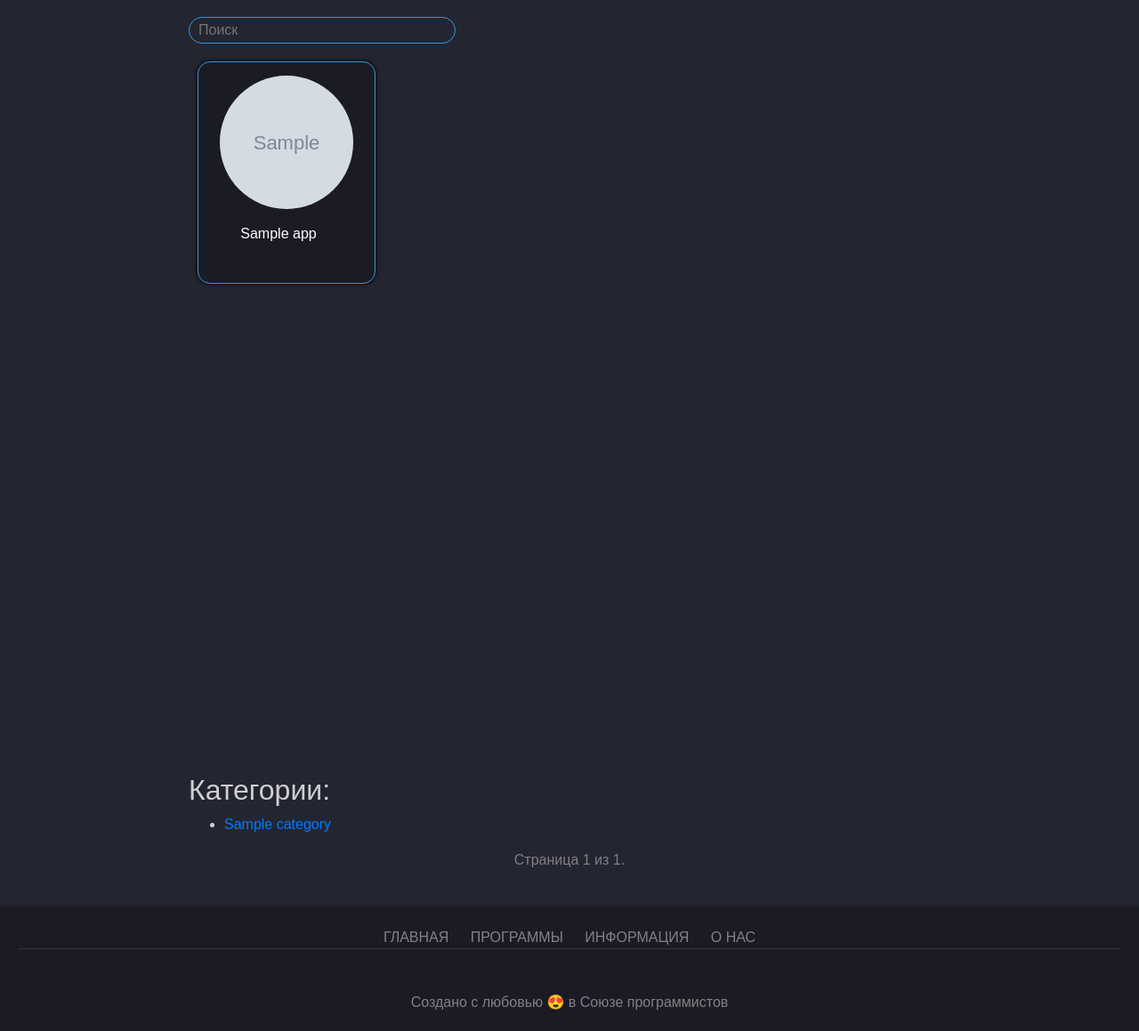
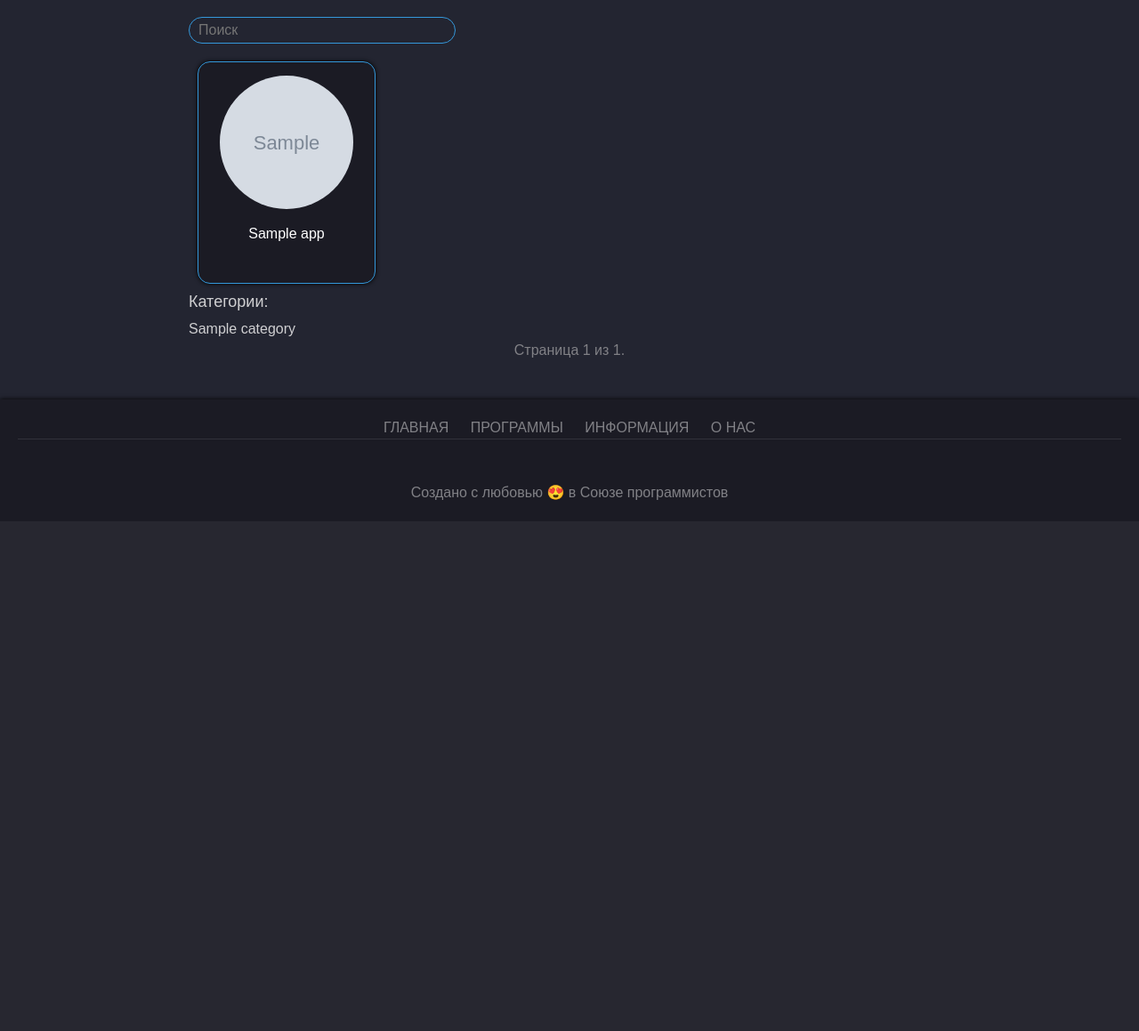
Before and after one commit to C15HOT/apps_shop, a Django app: page /apps/ in a window 1280 px wide. Shown: the part 236-1395 px from the top of the page at 89% size. After the commit the page ends 798 px from the top, so only its background shows below. Run offline with Django 3.2, Linux system fonts and the light colour scheme; tables that the repository leaves empty hold one stand-in row (values such as "Sample post"); grey boxes marked "Sample" are stand-in pictures; some libraries are stand-ins or nearby versions.

Commit message:
Fix bug in the apps_list size app cards

```diff
--- a/shop/views.py
+++ b/shop/views.py
@@ -56,7 +56,7 @@ class AppsListView(generic.ListView):
     template_name = 'apps_list.html'
     context_object_name = 'apps_list'
     queryset = App.objects.all()
-    paginate_by = 18
+    paginate_by = 24
 
 
     def get_context_data(self, **kwargs):
--- a/static/css/style.css
+++ b/static/css/style.css
@@ -500,9 +500,10 @@ position: relative;
 
 
 .main-container-apps-list{
-	display: block;
+	display: flex;
+	flex-wrap: wrap;
 	width: 100%;
-	height: 100vh;
+	/* height: 100vh; */
 	text-decoration: none;
 }
 .apps-a{
@@ -556,14 +557,23 @@ position: relative;
 
 	color: #fff;
 	margin-top: 15px;
-	max-width: 180px;
+	max-width: 200px;
 	text-align: center;
 }
-.footer-apps{
-	min-height: 200px;
-	/* float: inline-end; */
+.apps-list-category{
+	display: block;
+	height: 100%;
+	width: 100vh;
+}
+.apps-list-category>a{
+	color: #cfcfd1;
+	text-decoration: none;
 }
 
+.apps-list-category>a:hover {
+	color: #fff;
+	text-decoration: none;
+}
 
 /* Footer
 ======================================= */
--- a/templates/apps_list.html
+++ b/templates/apps_list.html
@@ -36,13 +36,13 @@
 {% endif %}
 </div>
 {% if categories %}
-    <h2>Категории:</h2>
-     <ul>
-     {% for category in categories %}
-     <li><a href="{% url 'category_detail' category.slug %}">{{ category.name }}</a></li>
-     {% endfor %}
- </ul>
-
+    <h2 style="font-size: 18px;">Категории:</h2>
+     <div class="apps-list-category">
+        {% for category in categories %}
+        <a href="{% url 'category_detail' category.slug %}">{{ category.name }}</a>
+        {% endfor %}
+ </div>
+{% endif %}
  <div class="pagination">
     <span class="step-links">
         {% if page_obj.has_previous %}
@@ -60,11 +60,5 @@
         {% endif %}
     </span>
 </div>
-    {% endif %}
-
-
- <!-- <div class="footer-apps">
-      1
-</div> -->
 
 {% endblock %}
```
